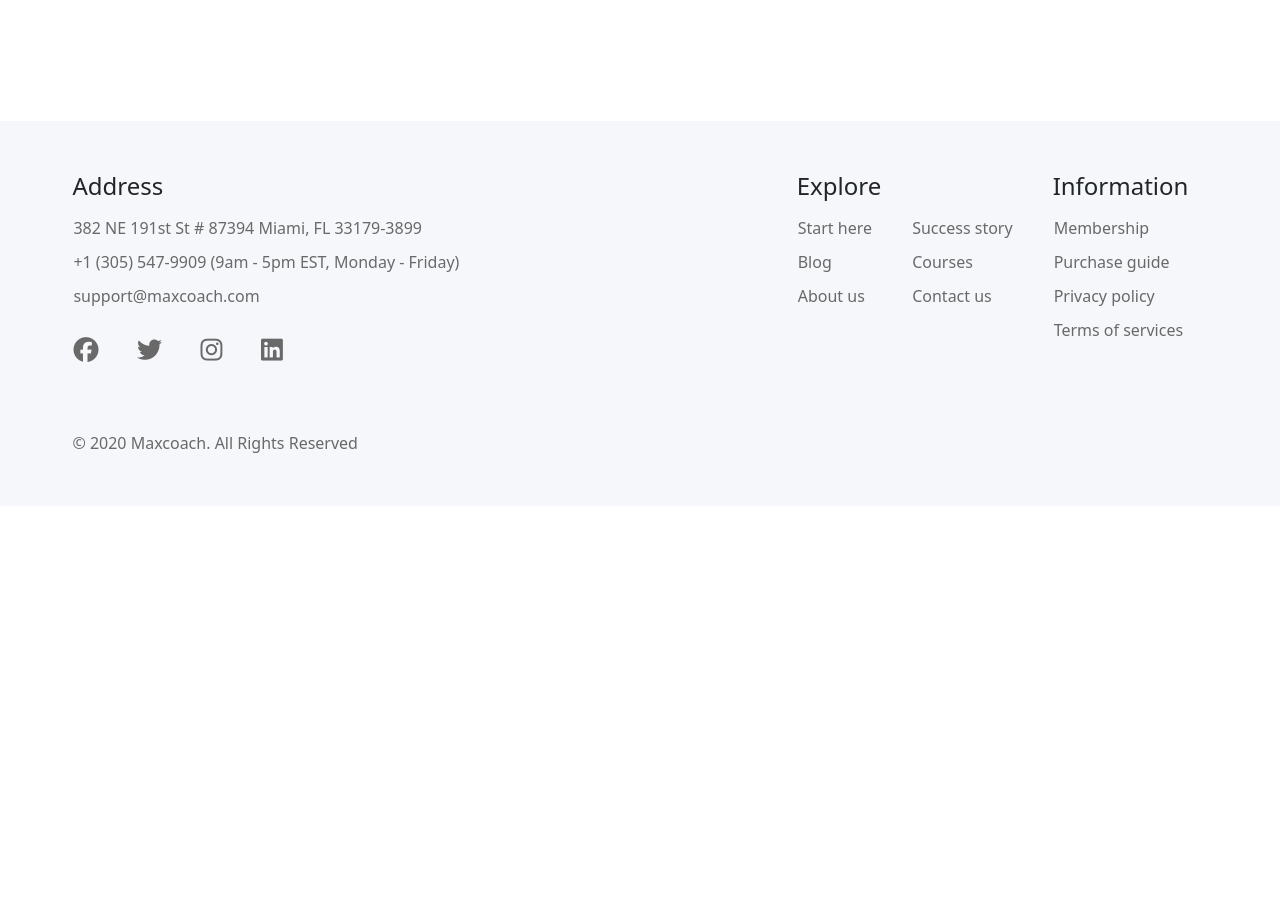
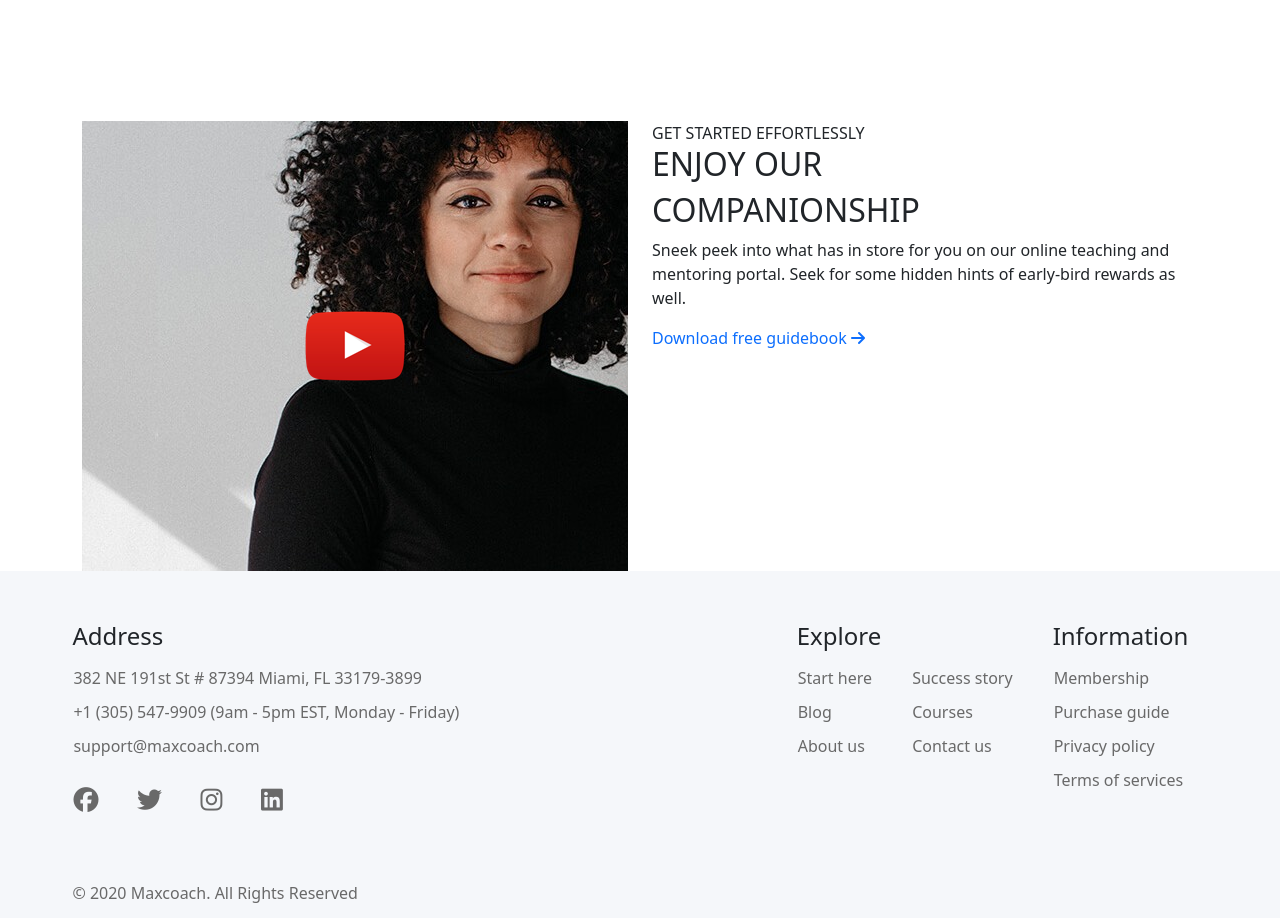
Before and after one commit to saraaffro/proj-html-vuejs, a Vue app: page / in a window 1280 px wide. Shown: the part 2541-3459 px from the top of the page. Before the commit the page ends 3047 px from the top, so only its background shows below. Built offline with nearby package versions, Linux system fonts and the light colour scheme.

Commit message:
config: component Enjoy

```diff
--- /dev/null
+++ b/src/components/EnjoyCompanionship.vue
@@ -0,0 +1,103 @@
+<!-- andrea -->
+<script>
+    export default{
+        name: "EnjoyCompanionship",
+
+    }
+</script>
+
+<template>
+    <div class="container-xl">
+        <div class="row">
+            <div class="col-6">
+                <div class="image">
+                    <div class="avatar-container">
+                        <img class="avatar" src="/public/home-2-popup-video-poster.jpg" alt="video poster">
+                        <img class="player" src="/public/icon-youtube-play.png" alt="youtube">
+                    </div>
+                </div>
+            </div>
+
+            <div class="col-6">
+                <div class="text">
+                    <div class="title">
+                        <span class="get_started">GET STARTED <span class="color-effortlessly">EFFORTLESSLY</span></span>
+                    </div>
+                    <div class="sub-title">
+                        <h2>ENJOY OUR</h2>
+                        <h2 class="color-companionship">COMPANIONSHIP</h2>
+                    </div>
+                    <div>
+                        <p>Sneek peek into what has in store for you on our online teaching and mentoring portal. Seek for some hidden hints of early-bird rewards as well.</p>
+                    </div>
+                    <div>
+                        <a href="#">Download free guidebook <span><i class="fa-solid fa-arrow-right"></i></span></a>
+                    </div>
+                </div>
+            </div>
+        </div>
+    </div>
+</template>
+
+<style lang="scss" scoped>
+@use '../styles/partial/variables' as *;
+.image {
+    position: relative;
+
+    .avatar-container {
+        overflow: hidden;
+
+        &:hover .avatar {
+            transform: scale(1.1);
+        }
+    }
+
+    .avatar {
+        transition: transform 0.8s ease-in-out;
+        cursor: pointer;
+    }
+
+    .player {
+        position: absolute;
+        top: 50%;
+        left: 50%;
+        transform: translate(-50%, -50%);
+        cursor: pointer;
+    }
+
+    .get_started{
+        color:red;
+    }
+
+
+    // a {
+    //         color: $verde-acqua;
+    //         position: relative;
+    //         text-decoration: none;
+    //         display: inline-block;
+    //         border-bottom: 1px solid rgb(199, 194, 194);
+    //         transition: border-color 0.5s ease-in-out;
+
+    //         &:before {
+    //             content: '';
+    //             position: absolute;
+    //             top: 100%;
+    //             left: 0;
+    //             width: 100%;
+    //             height: 1px;
+    //             background-color: $verde-acqua;
+    //             transform: scaleX(0);
+    //             transform-origin: right;
+    //             transition: transform 0.5s ease-in-out;
+    //         }
+
+    //         &:hover {
+    //             border-color: transparent;
+    //             &:before {
+    //                 transform: scaleX(1);
+    //                 transform-origin: left;
+    //             }
+    //         }
+    //     }
+}
+</style>
--- a/src/pages/Home.vue
+++ b/src/pages/Home.vue
@@ -3,6 +3,7 @@
 import Jambo from '../components/Jambo.vue'
 import Price from '../components/Price.vue'
 import Benefits from '../components/Benefits.vue'
+import EnjoyCompanionship from '../components/EnjoyCompanionship.vue'
 
 export default {
 name: "Home",
@@ -11,6 +12,7 @@ components:{
     Jambo,
     Price,
     Benefits,
+    EnjoyCompanionship,
 }
 }
 </script>
@@ -20,6 +22,7 @@ components:{
         <Jambo/>
         <Price/>
         <Benefits/>
+        <EnjoyCompanionship/>
     </div>
 </template>
 
```
